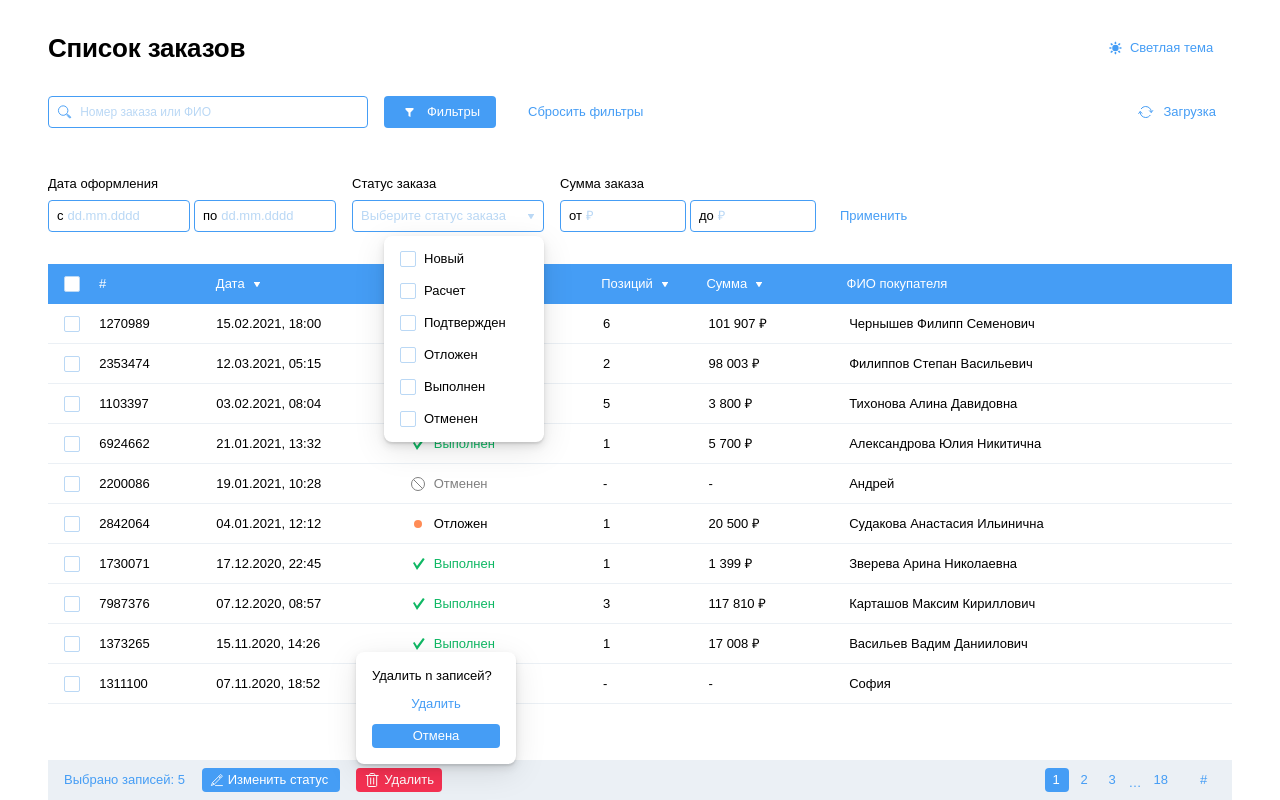
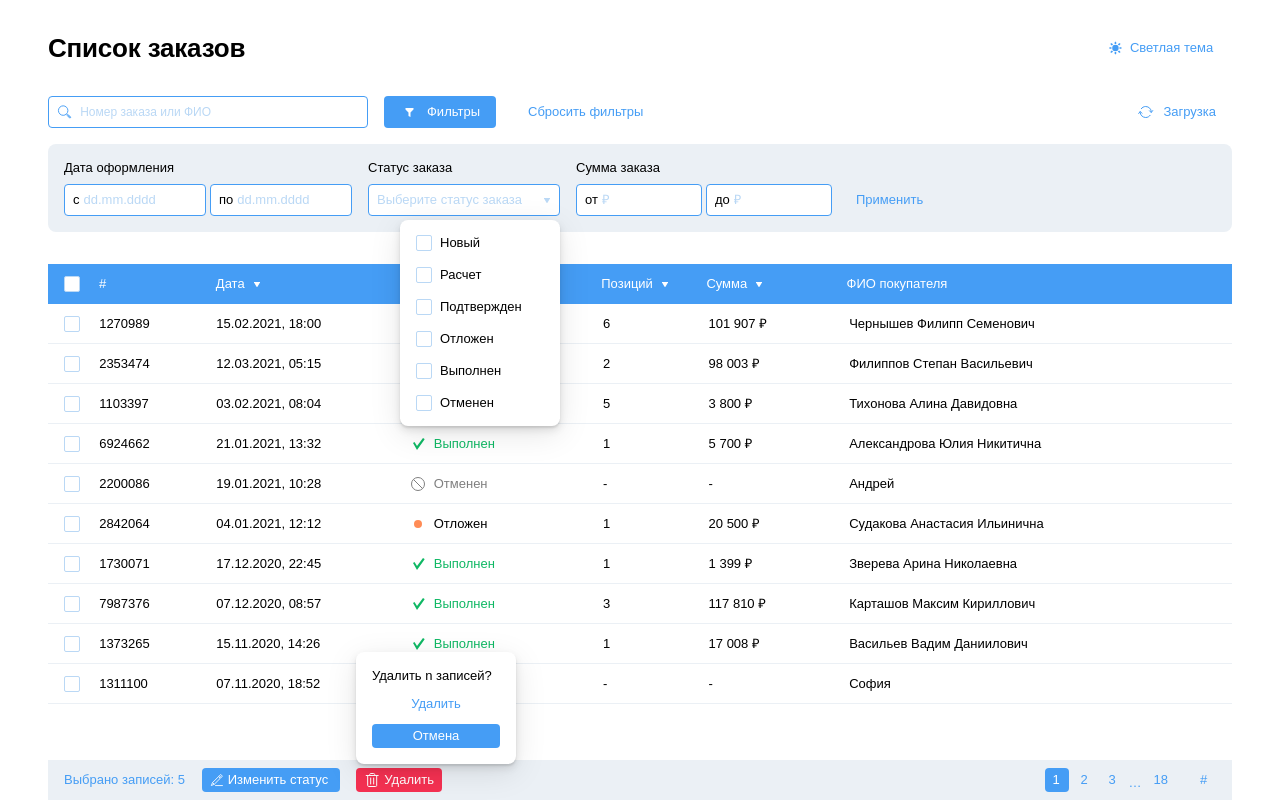
Before and after one commit to dpolevodin/admin-panel-app, a React (Create React App) app: page / in a window 1280 px wide. Built offline with nearby package versions, Linux system fonts and the light colour scheme.

Commit message:
added filter component

```diff
--- a/src/App.js
+++ b/src/App.js
@@ -2,11 +2,10 @@ import '../src/css/reset.css';
 import '../src/css/style.css';
 import SvgSprite from '../src/components/Icons/SvgSprite';
 import PageHeader from './components/Header/PageHeader';
-import FilterPrimary from './components/Filter/FilterPrimary'
-import FilterOptions from './components/Filter/FilterOptions'
 import TableHeader from './components/Table/TableHeader'
 import TableOrdersList from './components/Table/TableOrdersList';
 import TableFooter from './components/Table/TableFooter'
+import Filter from './components/Filter/Filter'
 
 
 function App() {
@@ -14,11 +13,7 @@ function App() {
     <div>
         <div className="main-wrapper">
             <PageHeader />
-
-            <div className="filter">
-                <FilterPrimary />
-                <FilterOptions />
-            </div>
+            <Filter />
 
             <div className="table">
                 <TableHeader />
--- a/src/components/Common/Button.js
+++ b/src/components/Common/Button.js
@@ -5,10 +5,11 @@ const Button = ({
     className,
     svgName,
     buttonText,
-    textClassName = "button__text"
+    textClassName = "button__text",
+    onClick
 }) => {
     return (
-        <button className={className}>
+        <button className={className} onClick={onClick}>
                 <SvgElement svgName={svgName} />
                 <span className={textClassName}>{buttonText}</span>
         </button>
--- a/src/components/Common/Input.js
+++ b/src/components/Common/Input.js
@@ -1,9 +1,10 @@
-function Input ({
+const Input = ({
     type = "text",
     className,
     placeholder,
     onFocus
-    }) {
+    }) => {
+
     return (
         <input type={type} className={className} placeholder={placeholder} onFocus={onFocus}/>
     )
--- a/src/components/Common/Loader.js
+++ b/src/components/Common/Loader.js
@@ -1,9 +1,13 @@
 import SvgElement from "../Icons/SvgElement";
 
+const loaderMainClass = "filter__loader"
 
-function Loader () {
+const Loader = ({
+    isVisible
+}) => {
+    const loaderClass = isVisible ? loaderMainClass : [loaderMainClass, (loaderMainClass + "_hidden")].join(' ')
     return (
-        <div className="filter__loader">
+        <div className={loaderClass}>
             <SvgElement svgName="refresh"/>
             <span className="filter__loader-text">Загрузка</span>
         </div>
--- /dev/null
+++ b/src/components/Filter/Filter.js
@@ -0,0 +1,15 @@
+import FilterPrimary from './FilterPrimary'
+import FilterOptions from './FilterOptions'
+
+const Filter = ({
+    className="filter"
+}) => {
+    return (
+        <div className={className}>
+            <FilterPrimary />
+            <FilterOptions isVisible />
+        </div>
+    )
+}
+
+export default Filter
--- a/src/components/Filter/FilterOptions.js
+++ b/src/components/Filter/FilterOptions.js
@@ -3,18 +3,27 @@ import RangeFilter from "./RangeFilter";
 import StatusFilter from "../Filter/StatusFilter";
 
 
-const wrapperClassName = "filter__form";
+const wrapperMainClass = "filter__wrapper";
 const formClassName = "filter__form";
 const buttonClassName = "filter-button filter-button_hidden-icon filter-button_short";
 
-const FilterOptions = () => {
+const FilterOptions = ({
+  isVisible
+}) => {
+  const wrapperClassName = isVisible ? wrapperMainClass : [wrapperMainClass, (wrapperMainClass + "_hidden")].join(' ')
+
+  const eventClick = (event) => {
+    event.preventDefault();
+    console.log("filter's button click")
+  }
+
   return (
     <div className={wrapperClassName}>
       <form className={formClassName}>
         <RangeFilter filterTitle="Дата оформления" />
         <StatusFilter />
         <RangeFilter filterPlaceholder="₽" filterTitle="Сумма заказа" isShort/>
-        <Button className={buttonClassName} buttonText="Применить" />
+        <Button className={buttonClassName} buttonText="Применить" onClick={eventClick}/>
       </form>
     </div>
   );
--- a/src/components/Filter/FilterPrimary.js
+++ b/src/components/Filter/FilterPrimary.js
@@ -16,7 +16,7 @@ function FilterPrimary() {
                     <Button className="filter-button" svgName="filter" buttonText="Фильтры" />
                     <Button className="filter-button filter-button_hidden-icon" svgName="filter" buttonText="Сбросить фильтры" />
                 </form>
-                <Loader />
+                <Loader isVisible />
             </div>
         </div>
     )
--- a/src/css/style.css
+++ b/src/css/style.css
@@ -14,7 +14,7 @@
     --background-admin-panel-scroll: rgba(0, 0, 0, 0.34);
     --background-admin-panel-orange: #FF8C56;
     --background-admin-panel-green: #0FB864;
-    --without-table-height: 14.5rem;
+    --without-table-height: 7rem;
     --background-admin-panel-item-shade: rgba(0, 0, 0, 0.15);
 }
 
@@ -134,8 +134,6 @@ body {
     flex-direction: column;
     justify-content: space-between;
     width: 100%;
-    height: 8.5rem;
-    margin-bottom: 2rem;
 }
 
 .filter__wrapper {
@@ -155,6 +153,11 @@ body {
     margin: 0;
     padding: 0.5rem 1rem;
     border-radius: 0.5rem;
+    margin-bottom: 2rem;
+}
+
+.filter__wrapper_hidden:last-child {
+    display: none;
 }
 
 .filter__group {
@@ -468,6 +471,10 @@ body {
     height: 2rem;
     padding: 0.5rem 1rem;
     border-radius: 0.25rem;
+}
+
+.filter__loader_hidden {
+    display: none;
 }
 
 .filter__loader .svg-icon{
```
